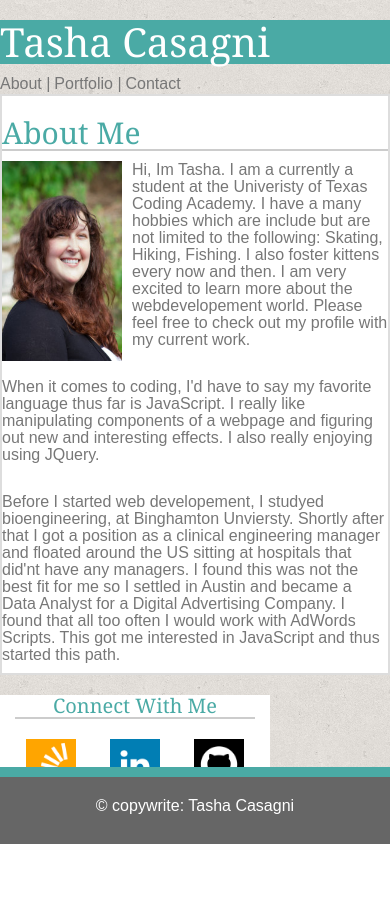
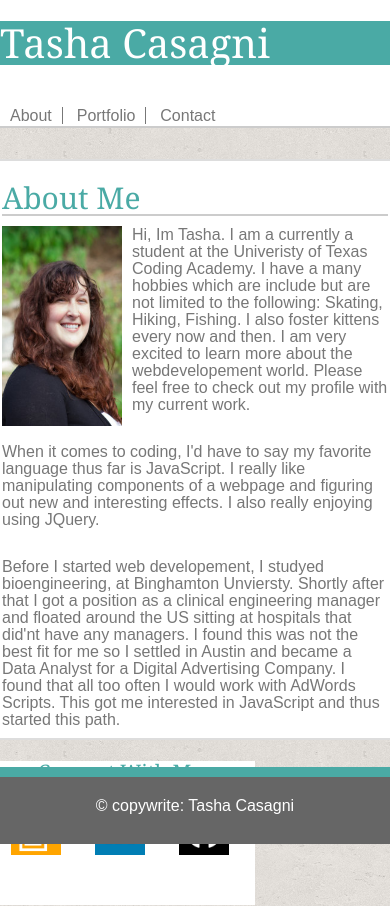
Before and after one commit to Tasha-GitHub/Bootstrap-Portfolio, a PHP site: page / in a window 390 px wide. Before the commit the page ends 844 px from the top, so only its background shows below. Run offline with PHP 8.4, Linux system fonts and the light colour scheme.

Commit message:
apply bootstrap to all pages

```diff
--- a/assets/style/style.css
+++ b/assets/style/style.css
@@ -19,12 +19,39 @@ body {
 	background-image: url("../images/cork-wallet.png")
 }
 
+header {
+	background-color: #ffffff;
+	border-style: none none solid none;
+	border-width: 2px;
+	border-color: #cccccc;
+	margin-bottom: 30px;
+}
+
 h1 {
-
-	background-color: #4aaaa5;
 	color:#ffffff;
 	font-size: 40px;
 	font-family: 'Georgia', Times, "Times New Roman", serif;
+
+}
+
+.nameBlock{
+	background-color: #4aaaa5;
+}
+
+nav{
+	margin-top: 30px;
+}
+
+.leftHref{
+	border-style: none;
+
+}
+
+nav a {
+	border-style: none solid none none;
+	border-width: 1px;
+	border-color: #777777;
+	padding: 0px 10px 0px 10px;
 
 }
 
@@ -126,6 +153,7 @@ textarea {
 	border-style: hidden;
 	color: #ffffff;
 	margin-bottom: 30px;
+	width: 100px;
 }
 
 /*formatting that affects multiple pages
--- a/index.html
+++ b/index.html
@@ -10,31 +10,41 @@
 </head>
 <body>
 	<div class="fluid-container">
-		<header>
+		<header class=" row">
+			<div class="col-md-2">
+			</div>
+			<div class="col-md-3 nameBlock">
 				<h1>Tasha Casagni</h1>
-			<nav>
-				<a href="index.html">About |</a>
-				<a href="portfolio.html">Portfolio |</a>
-				<a href="contact.html">Contact</a>
+			</div>
+			<div class="col-md-3">
+			</div>
+			<nav class="col-md-4">
+				<a href="index.html">About</a>
+				<a href="portfolio.html">Portfolio</a>
+				<a href="contact.html" class="leftHref">Contact</a>
 			</nav>
 		</header>
 
-		<section>
+		<div class="row">
+			<div class="col-md-2">
+			</div>
+
+
+			<section class="col-md-4">
 				<h2>About Me</h2>
 				<img src="assets/images/tcPic.jpg" alt="My Photo">
 				<p> Hi, Im Tasha. I am a currently a student at the Univeristy of Texas Coding Academy. I have a many hobbies which are include but are not limited to the following: Skating, Hiking, Fishing. I also foster kittens every now and then. I am very excited to learn more about the webdevelopement world. Please feel free to check out my profile with my current work.
 				</p>
 				<br>
-			<p>
-			When it comes to coding, I'd have to say my favorite language thus far is JavaScript. I really like manipulating components of a webpage and figuring out new and interesting effects. I also really enjoying using JQuery.
+				<p> When it comes to coding, I'd have to say my favorite language thus far is JavaScript. I really like manipulating components of a webpage and figuring out new and interesting effects. I also really enjoying using JQuery.
 				</p>
 				<br>
-			<p>
-			Before I started web developement, I studyed bioengineering, at Binghamton Unviersty. Shortly after that I got a position as a clinical engineering manager and floated around the US sitting at hospitals that did'nt have any managers. I found this was not the best fit for me so I settled in Austin and became a Data Analyst for a Digital Advertising Company. I found that all too often I would work with AdWords Scripts. This got me interested in JavaScript and thus started this path.
+				<p>Before I started web developement, I studyed bioengineering, at Binghamton Unviersty. Shortly after that I got a position as a clinical engineering manager and floated around the US sitting at hospitals that did'nt have any managers. I found this was not the best fit for me so I settled in Austin and became a Data Analyst for a Digital Advertising Company. I found that all too often I would work with AdWords Scripts. This got me interested in JavaScript and thus started this path.
 				</p>
+			</section>
 
-
-		</section>
+			<div class="col-md-1">
+			</div>
 
 			<aside class="col-md-3">
 				<h3> Connect With Me</h3>
@@ -47,7 +57,7 @@
 					<img src="assets/images/git-logo.png" alt=" github logo" class= "logos"> </a>
 				</div>
 			</aside>
-		<div class="push">
+			<div class="col-md-1">
 			</div>
 
 		<div class="row">
```
Also changed, not shown: contact.html (+8 -4 lines), portfolio.html (+10 -7 lines). Lines whose indentation alone changed are shown as unchanged.
